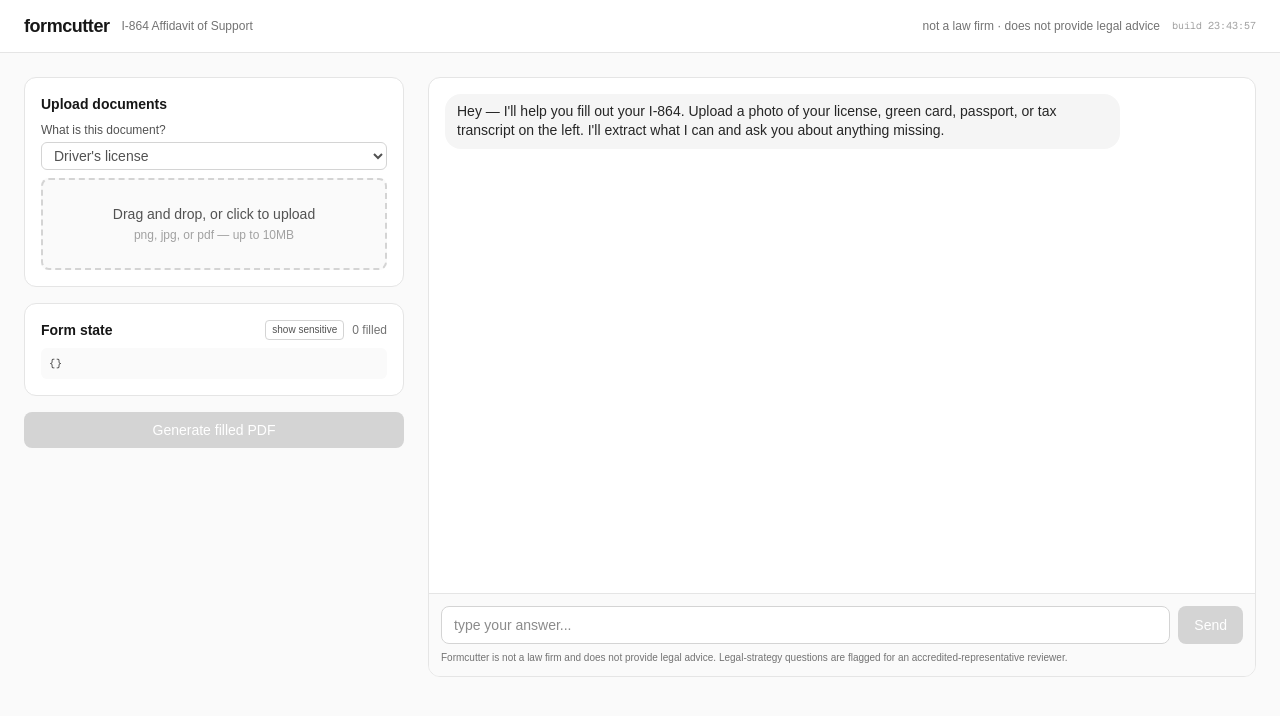
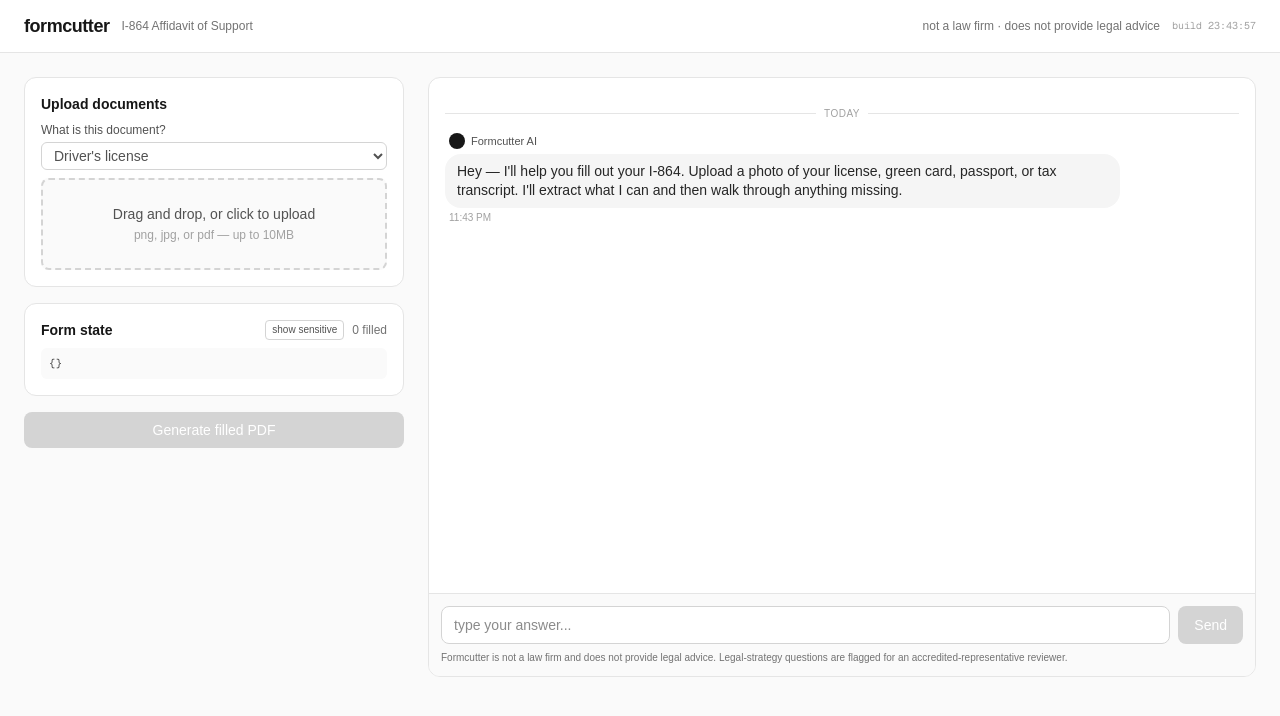
Before and after one commit to adityuhkapoor/formcutter, a Next.js app: page / in a window 1280 px wide. Shown: the top 716 px of the page. Built offline with nearby package versions, Linux system fonts and the light colour scheme.

Commit message:
redesign chat stream: timestamps, attachment bubbles, option chips, brand

```diff
--- a/src/app/api/chat/route.ts
+++ b/src/app/api/chat/route.ts
@@ -53,6 +53,23 @@ Each turn you see a MISSING list with a tier for each field. Ask in this order:
 
 Ask ONE field per turn unless the user bundles multiple answers ("I'm married, no kids, employed"). In that case, record ALL the fields they gave you.
 
+# Tappable option chips
+
+When a question has a small set of valid answers, populate the \`options\` array with them so the UI can render tappable buttons. Good candidates:
+- Citizenship status: ["U.S. citizen", "U.S. national", "Green card holder (LPR)"]
+- Employment status: ["Employed", "Self-employed", "Retired", "Unemployed"]
+- Yes/no questions: ["Yes", "No"]
+- Marital status: ["Married", "Single", "Divorced", "Widowed"]
+- Skip: ["Skip for now"] (always include as an additional option on non-obvious required fields)
+
+DO NOT provide \`options\` for:
+- Free-text fields (name, email, address)
+- Dates
+- Numbers (SSN, phone, income amounts, household counts)
+- Any question where the answer space is open-ended
+
+When the user taps an option, their next message will be that exact string. Record the corresponding field from it.
+
 # Handling "skip" / "I don't know"
 
 Users MUST be able to move past fields. If they say "skip," "I don't know," "unsure," "come back to it," etc.:
@@ -99,6 +116,12 @@ const TOOL_DEFINITION: Tool = {
         description: 'Flat map of dotted I-864 field paths → values to persist. Empty if no new facts.',
         additionalProperties: true,
       },
+      options: {
+        type: 'array',
+        items: { type: 'string' },
+        description:
+          'Optional tappable answer choices. Provide 2-6 options ONLY when the question is yes/no or a small enum (citizenship status, employment status, marital status). Do NOT provide options for free-text questions (SSN, email, name). When provided, the UI renders each as a button; the user taps one, which sends that exact string as their next message.',
+      },
       needs_rep_review: {
         type: 'boolean',
         description: 'True if the user asked a legal/strategic question that should be escalated.',
@@ -120,6 +143,7 @@ type TurnInput = {
 type ToolOutput = {
   message: string
   updates: Record<string, unknown>
+  options?: string[]
   needs_rep_review: boolean
   review_reason?: string
 }
@@ -229,6 +253,7 @@ export async function POST(req: Request) {
       ok: true,
       message: redactMessage(out.message),
       state: nextState,
+      options: out.options ?? [],
       needsRepReview: out.needs_rep_review,
       reviewReason: out.review_reason,
       usage: {
--- a/src/app/page.tsx
+++ b/src/app/page.tsx
@@ -3,7 +3,48 @@
 import { useState, useRef, useEffect, type FormEvent } from 'react'
 import ReactMarkdown from 'react-markdown'
 
-type Msg = { role: 'user' | 'assistant'; content: string }
+type Msg = {
+  id: string
+  role: 'user' | 'assistant'
+  content: string
+  createdAt: number
+  /** Attachment marker — used for "file uploaded" chat bubbles. */
+  attachment?: { fileName: string; docType?: string; status: 'uploading' | 'done' | 'error' }
+  /** Structured option choices the user can tap instead of typing. */
+  options?: string[]
+}
+
+function makeMsg(
+  role: 'user' | 'assistant',
+  content: string,
+  extra?: Partial<Omit<Msg, 'id'>> & { id?: string }
+): Msg {
+  return {
+    id: extra?.id ?? crypto.randomUUID(),
+    role,
+    content,
+    createdAt: Date.now(),
+    ...extra,
+  }
+}
+
+function formatTime(ts: number): string {
+  return new Date(ts).toLocaleTimeString([], { hour: 'numeric', minute: '2-digit' })
+}
+
+function formatDateHeader(ts: number): string {
+  const d = new Date(ts)
+  const today = new Date()
+  const yesterday = new Date(today)
+  yesterday.setDate(today.getDate() - 1)
+  const sameDay = (a: Date, b: Date) =>
+    a.getFullYear() === b.getFullYear() &&
+    a.getMonth() === b.getMonth() &&
+    a.getDate() === b.getDate()
+  if (sameDay(d, today)) return 'Today'
+  if (sameDay(d, yesterday)) return 'Yesterday'
+  return d.toLocaleDateString([], { weekday: 'short', month: 'short', day: 'numeric' })
+}
 type ExtractionResult = {
   docType: string
   fields: Record<string, unknown>
@@ -46,11 +87,10 @@ export default function Home() {
     setBuildStamp(BUILD_STAMP_VALUE)
   }, [])
   const [messages, setMessages] = useState<Msg[]>([
-    {
-      role: 'assistant',
-      content:
-        "Hey — I'll help you fill out your I-864. Upload a photo of your license, green card, passport, or tax transcript on the left. I'll extract what I can and ask you about anything missing.",
-    },
+    makeMsg(
+      'assistant',
+      "Hey — I'll help you fill out your I-864. Upload a photo of your license, green card, passport, or tax transcript. I'll extract what I can and then walk through anything missing."
+    ),
   ])
   const [uploads, setUploads] = useState<UploadEntry[]>([])
   const [input, setInput] = useState('')
@@ -88,7 +128,10 @@ export default function Home() {
       })
       const data = await res.json()
       if (res.ok && data.message) {
-        setMessages((m) => [...m, { role: 'assistant', content: data.message }])
+        setMessages((m) => [
+          ...m,
+          makeMsg('assistant', data.message, { options: data.options }),
+        ])
         if (data.state) setState(data.state)
       }
     } catch {
@@ -106,6 +149,15 @@ export default function Home() {
     const id = crypto.randomUUID()
     setUploads((u) => [...u, { id, fileName: file.name, status: 'uploading' }])
     activeUploadsRef.current += 1
+    // Single chat bubble whose attachment status updates in place.
+    const msgId = crypto.randomUUID()
+    setMessages((m) => [
+      ...m,
+      makeMsg('user', '', {
+        id: msgId,
+        attachment: { fileName: file.name, status: 'uploading' },
+      }),
+    ])
 
     const fd = new FormData()
     fd.append('file', file)
@@ -146,6 +198,21 @@ export default function Home() {
       )
 
       activeUploadsRef.current = Math.max(0, activeUploadsRef.current - 1)
+      // Flip the attachment bubble from uploading → done in place.
+      setMessages((m) =>
+        m.map((x) =>
+          x.id === msgId
+            ? {
+                ...x,
+                attachment: {
+                  fileName: file.name,
+                  docType: extraction.docType,
+                  status: 'done',
+                },
+              }
+            : x
+        )
+      )
       // Let state settle, then try kickoff.
       setTimeout(() => maybeKickoffChat(merged), 300)
     } catch (err) {
@@ -153,55 +220,78 @@ export default function Home() {
       setUploads((u) =>
         u.map((x) => (x.id === id ? { ...x, status: 'error', error: String(err) } : x))
       )
+      setMessages((m) =>
+        m.map((x) =>
+          x.id === msgId
+            ? { ...x, attachment: { fileName: file.name, status: 'error' } }
+            : x
+        )
+      )
+    }
+  }
+
+  async function sendText(text: string) {
+    if (!text || sending) return
+
+    const userMsg = makeMsg('user', text)
+    const nextMessages = [...messages, userMsg]
+    setMessages(nextMessages)
+    setSending(true)
+
+    // Flatten to a wire format the API expects (role + content only).
+    const wireMessages = nextMessages
+      .filter((m) => m.content || !m.attachment) // skip pure-attachment bubbles
+      .map((m) => ({
+        role: m.role,
+        content: m.content || (m.attachment ? `[uploaded ${m.attachment.fileName}]` : ''),
+      }))
+
+    try {
+      const res = await fetch('/api/chat', {
+        method: 'POST',
+        headers: { 'Content-Type': 'application/json' },
+        body: JSON.stringify({ state, messages: wireMessages }),
+      })
+      const data = await res.json()
+
+      if (!res.ok) {
+        setMessages((m) => [
+          ...m,
+          makeMsg('assistant', `(error: ${data.error ?? 'unknown'})`),
+        ])
+        return
+      }
+
+      setState(data.state ?? state)
+      setMessages((m) => [
+        ...m,
+        makeMsg('assistant', data.message, { options: data.options }),
+      ])
+
+      if (data.needsRepReview) {
+        setMessages((m) => [
+          ...m,
+          makeMsg(
+            'assistant',
+            `⚑ Flagged for reviewer: ${data.reviewReason ?? 'legal-strategy question'}`
+          ),
+        ])
+      }
+    } catch (err) {
+      setMessages((m) => [
+        ...m,
+        makeMsg('assistant', `(network error: ${String(err)})`),
+      ])
+    } finally {
+      setSending(false)
     }
   }
 
   async function handleSend(e: FormEvent) {
     e.preventDefault()
     const text = input.trim()
-    if (!text || sending) return
-
-    const nextMessages: Msg[] = [...messages, { role: 'user', content: text }]
-    setMessages(nextMessages)
     setInput('')
-    setSending(true)
-
-    try {
-      const res = await fetch('/api/chat', {
-        method: 'POST',
-        headers: { 'Content-Type': 'application/json' },
-        body: JSON.stringify({ state, messages: nextMessages }),
-      })
-      const data = await res.json()
-
-      if (!res.ok) {
-        setMessages((m) => [
-          ...m,
-          { role: 'assistant', content: `(error: ${data.error ?? 'unknown'})` },
-        ])
-        return
-      }
-
-      setState(data.state ?? state)
-      setMessages((m) => [...m, { role: 'assistant', content: data.message }])
-
-      if (data.needsRepReview) {
-        setMessages((m) => [
-          ...m,
-          {
-            role: 'assistant',
-            content: `⚑ Flagged for reviewer: ${data.reviewReason ?? 'legal-strategy question'}`,
-          },
-        ])
-      }
-    } catch (err) {
-      setMessages((m) => [
-        ...m,
-        { role: 'assistant', content: `(network error: ${String(err)})` },
-      ])
-    } finally {
-      setSending(false)
-    }
+    await sendText(text)
   }
 
   const filledCount = countFilledPaths(state)
@@ -372,11 +462,65 @@ export default function Home() {
         </section>
 
         <section className="flex min-h-[600px] flex-col overflow-hidden rounded-xl border border-neutral-200 bg-white">
-          <div className="flex-1 space-y-3 overflow-auto p-4">
-            {messages.map((m, i) => (
-              <div key={i} className={`flex ${m.role === 'user' ? 'justify-end' : 'justify-start'}`}>
+          <div className="flex-1 space-y-2 overflow-auto p-4">
+            {messages.map((m, i) => {
+              const prev = messages[i - 1]
+              const showDateHeader =
+                !prev ||
+                new Date(prev.createdAt).toDateString() !==
+                  new Date(m.createdAt).toDateString()
+              const showSpeakerHeader =
+                m.role === 'assistant' &&
+                (!prev || prev.role !== 'assistant' || (prev.createdAt && m.createdAt - prev.createdAt > 60_000))
+
+              return (
+                <div key={m.id}>
+                  {showDateHeader && (
+                    <div className="my-3 flex items-center gap-2 text-[10px] uppercase tracking-wider text-neutral-400">
+                      <div className="h-px flex-1 bg-neutral-200" />
+                      <span>{formatDateHeader(m.createdAt)}</span>
+                      <div className="h-px flex-1 bg-neutral-200" />
+                    </div>
+                  )}
+
+                  {/* Attachment bubble (user-side upload marker) */}
+                  {m.attachment && (
+                    <div className="flex justify-end">
                       <div
-                  className={`max-w-[85%] rounded-2xl px-3 py-2 text-sm leading-snug ${
+                        className={`flex items-center gap-2 rounded-2xl border px-3 py-2 text-xs ${
+                          m.attachment.status === 'uploading'
+                            ? 'border-neutral-200 bg-neutral-50 text-neutral-500'
+                            : m.attachment.status === 'error'
+                              ? 'border-red-200 bg-red-50 text-red-700'
+                              : 'border-neutral-200 bg-white text-neutral-700'
+                        }`}
+                      >
+                        <span className="text-base">📎</span>
+                        <span className="font-medium">{m.attachment.fileName}</span>
+                        <span className="text-neutral-400">
+                          ·{' '}
+                          {m.attachment.status === 'uploading'
+                            ? 'extracting...'
+                            : m.attachment.status === 'error'
+                              ? 'failed'
+                              : m.attachment.docType?.replace('-', ' ') ?? 'done'}
+                        </span>
+                      </div>
+                    </div>
+                  )}
+
+                  {/* Text bubble (skip if this is a pure-attachment message) */}
+                  {m.content && (
+                    <div className={`flex ${m.role === 'user' ? 'justify-end' : 'justify-start'}`}>
+                      <div className="flex max-w-[85%] flex-col">
+                        {showSpeakerHeader && (
+                          <div className="mb-1 flex items-center gap-1.5 px-1 text-[11px] font-medium text-neutral-600">
+                            <span className="inline-block h-4 w-4 rounded-full bg-neutral-900" />
+                            Formcutter AI
+                          </div>
+                        )}
+                        <div
+                          className={`rounded-2xl px-3 py-2 text-sm leading-snug ${
                             m.role === 'user'
                               ? 'bg-neutral-900 text-white'
                               : 'bg-neutral-100 text-neutral-800'
@@ -395,7 +539,9 @@ export default function Home() {
                                   ),
                                   li: ({ children }) => <li className="mb-0.5">{children}</li>,
                                   strong: ({ children }) => (
-                            <strong className="font-semibold text-neutral-900">{children}</strong>
+                                    <strong className="font-semibold text-neutral-900">
+                                      {children}
+                                    </strong>
                                   ),
                                   em: ({ children }) => <em className="italic">{children}</em>,
                                   code: ({ children }) => (
@@ -422,8 +568,36 @@ export default function Home() {
                             m.content
                           )}
                         </div>
+                        <div
+                          className={`mt-0.5 px-1 text-[10px] text-neutral-400 ${
+                            m.role === 'user' ? 'text-right' : 'text-left'
+                          }`}
+                        >
+                          {formatTime(m.createdAt)}
                         </div>
+                      </div>
+                    </div>
+                  )}
+
+                  {/* Tappable option chips under the assistant's message */}
+                  {m.role === 'assistant' && m.options && m.options.length > 0 && (
+                    <div className="mt-1 flex flex-wrap gap-2 pl-1">
+                      {m.options.map((opt) => (
+                        <button
+                          key={opt}
+                          type="button"
+                          disabled={sending}
+                          onClick={() => sendText(opt)}
+                          className="rounded-full border border-neutral-300 bg-white px-3 py-1 text-xs font-medium text-neutral-700 hover:border-neutral-900 hover:bg-neutral-100 disabled:cursor-not-allowed disabled:opacity-50"
+                        >
+                          {opt}
+                        </button>
                       ))}
+                    </div>
+                  )}
+                </div>
+              )
+            })}
             <div ref={messagesEndRef} />
           </div>
           <form onSubmit={handleSend} className="border-t border-neutral-200 bg-neutral-50 p-3">
--- a/src/lib/i864-schema.ts
+++ b/src/lib/i864-schema.ts
@@ -195,8 +195,8 @@ export type I864PartialData = z.input<typeof I864Schema>
  * - `tier: optional` → strengthens case but isn't blocking.
  *
  * `why` is a one-line plain-English reason surfaced in chat when we ask for the
- * field, so users understand the request. Modeled after Granted Health / Plaid
- * KYC "why we need this" patterns.
+ * field, so users understand the request. Mirrors the standard healthcare /
+ * fintech KYC "why we need this" pattern.
  *
  * `sensitivity` flags fields that should be masked in chat bubbles (e.g. SSN →
  * show only last 4). The form state panel displays full values with a
```
Lines whose indentation alone changed are shown as unchanged.
